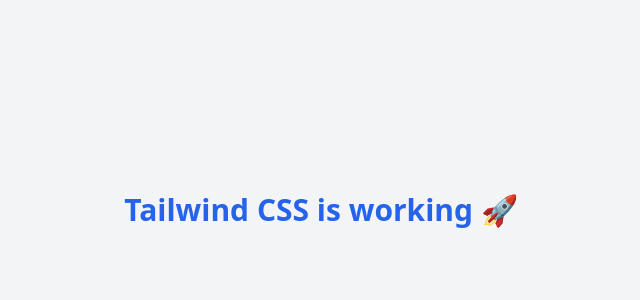
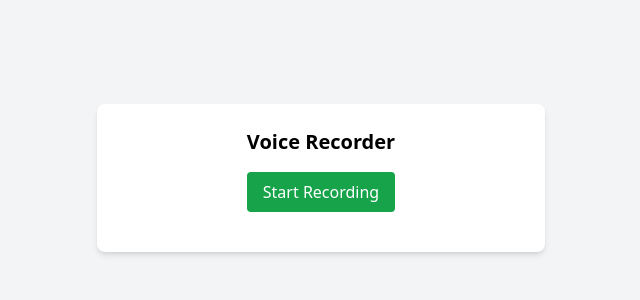
Before and after one commit to Nithin-joshua/Voice_Authentication-MVP, a React app in the folder frontend/: page / in a window 1280 px wide. Shown: the part 222-522 px from the top of the page, without its empty margins (319-959 px from the left). Built offline with nearby package versions, Linux system fonts and the light colour scheme; the HTML template or start-up script is replaced by a standard one.

Commit message:
Add audio recording component using MediaRecorder API

```diff
--- a/frontend/src/App.jsx
+++ b/frontend/src/App.jsx
@@ -1,18 +1,11 @@
-import { useState } from 'react'
-import reactLogo from './assets/react.svg'
-import viteLogo from '/vite.svg'
-import './App.css'
+import AudioRecorder from "./components/AudioRecorder";
 
 function App() {
-  const [count, setCount] = useState(0)
-
   return (
-    <div className="min-h-screen flex items-center justify-center bg-gray-100">
-      <h1 className="text-3xl font-bold text-blue-600">
-        Tailwind CSS is working 🚀
-      </h1>
+    <div className="min-h-screen bg-gray-100 flex items-center justify-center">
+      <AudioRecorder />
     </div>
   );
 }
 
-export default App
+export default App;
--- /dev/null
+++ b/frontend/src/components/AudioRecorder.jsx
@@ -0,0 +1,69 @@
+import { useRef, useState } from "react";
+
+export default function AudioRecorder() {
+  const mediaRecorderRef = useRef(null);
+  const audioChunksRef = useRef([]);
+
+  const [recording, setRecording] = useState(false);
+  const [audioURL, setAudioURL] = useState(null);
+
+  const startRecording = async () => {
+    const stream = await navigator.mediaDevices.getUserMedia({ audio: true });
+
+    mediaRecorderRef.current = new MediaRecorder(stream);
+    audioChunksRef.current = [];
+
+    mediaRecorderRef.current.ondataavailable = (event) => {
+      audioChunksRef.current.push(event.data);
+    };
+
+    mediaRecorderRef.current.onstop = () => {
+      const audioBlob = new Blob(audioChunksRef.current, {
+        type: "audio/webm",
+      });
+      const url = URL.createObjectURL(audioBlob);
+      setAudioURL(url);
+    };
+
+    mediaRecorderRef.current.start();
+    setRecording(true);
+  };
+
+  const stopRecording = () => {
+    mediaRecorderRef.current.stop();
+    setRecording(false);
+  };
+
+  return (
+    <div className="bg-white shadow-md rounded-lg p-6 w-full max-w-md">
+      <h2 className="text-xl font-semibold mb-4 text-center">
+        Voice Recorder
+      </h2>
+
+      <div className="flex justify-center gap-4 mb-4">
+        {!recording ? (
+          <button
+            onClick={startRecording}
+            className="px-4 py-2 bg-green-600 text-white rounded"
+          >
+            Start Recording
+          </button>
+        ) : (
+          <button
+            onClick={stopRecording}
+            className="px-4 py-2 bg-red-600 text-white rounded"
+          >
+            Stop Recording
+          </button>
+        )}
+      </div>
+
+      {audioURL && (
+        <div className="mt-4">
+          <p className="text-sm text-gray-600 mb-2">Recorded Audio:</p>
+          <audio controls src={audioURL} className="w-full" />
+        </div>
+      )}
+    </div>
+  );
+}
```
